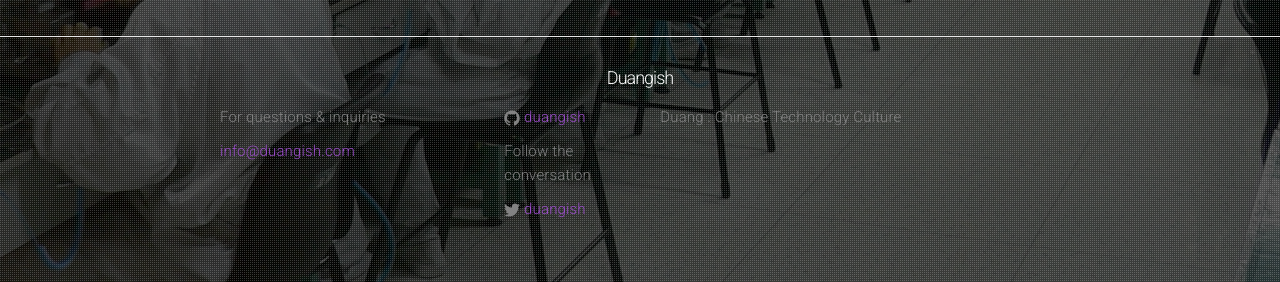
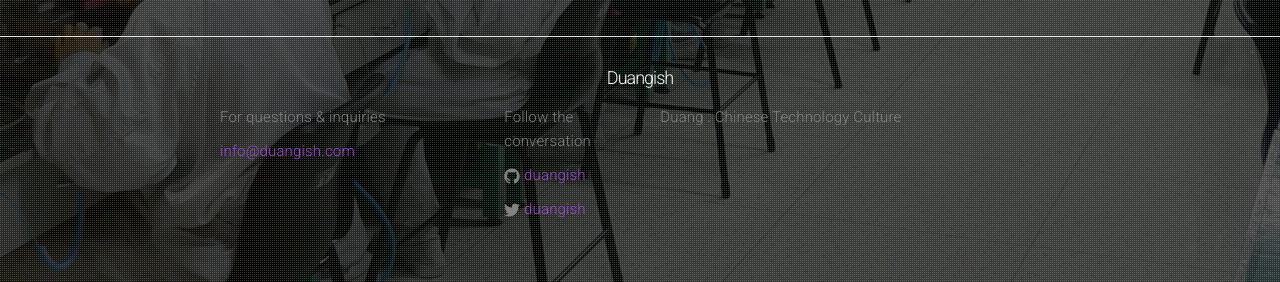
Before and after one commit to clemsos/duangish.github.io, a Jekyll site: the page built from _posts/2016-02-02-welcome-to-jekyll.markdown, in a window 1280 px wide. Shown: the part 618-900 px from the top of the page. Built offline with Jekyll 4.4.1, drawn with Linux system fonts in a browser that asks for light colours; nearby versions of some CDN libraries; part of the change alters nothing that is shown.

```diff
--- a/_includes/footer.html
+++ b/_includes/footer.html
@@ -13,6 +13,8 @@
 
       <div class="footer-col  footer-col-2">
         <ul class="social-media-list">
+          <li><strong></strong>Follow the conversation</strong></li>
+
           {% if site.github_username %}
           <li>
             <a href="https://github.com/{{ site.github_username }}">
@@ -28,7 +30,6 @@
           {% endif %}
 
           {% if site.twitter_username %}
-          <li><strong></strong>Follow the conversation</strong></li>
           <li>
             <a href="https://twitter.com/{{ site.twitter_username }}">
               <span class="icon  icon--twitter">
```
